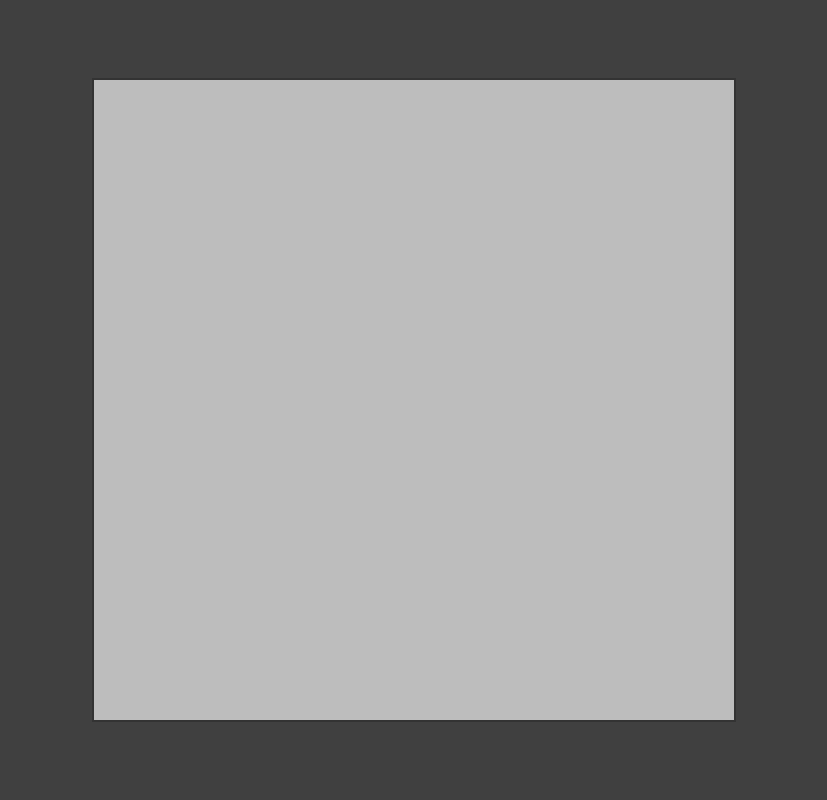
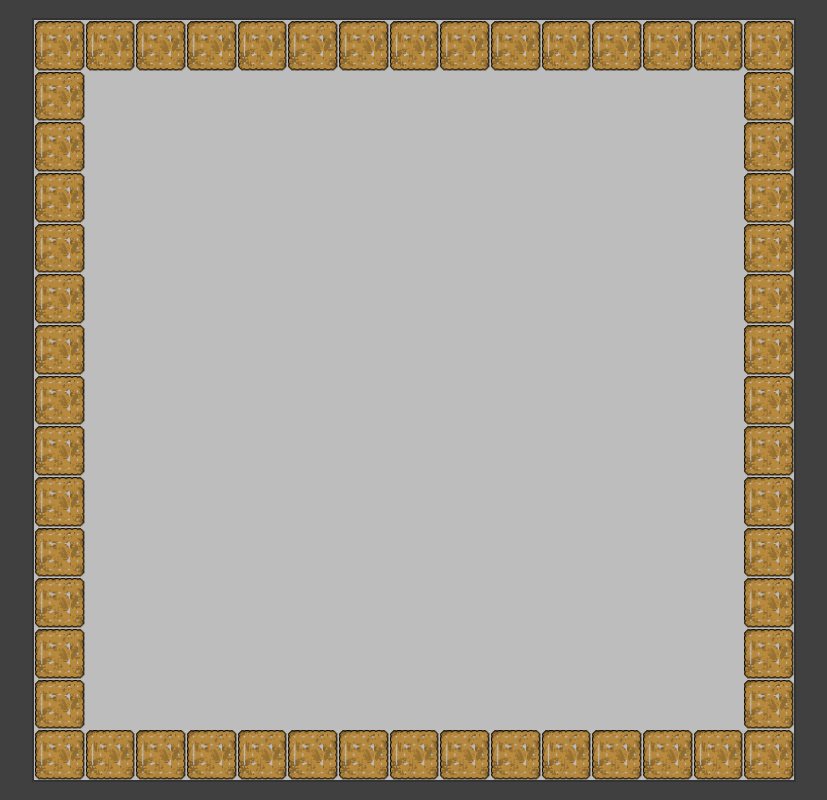
Before and after one commit to Sampo71/Kodarit2025Kevat, a plain HTML site: page public/index.html in a window 1280 px wide. Both pictures are taken after a click on the button "Next level". Shown: the whole page, without its empty margins (226-1053 px from the left). Drawn offline with Linux system fonts and the light colour scheme.

Commit message:
walls made

```diff
--- a/public/script.js
+++ b/public/script.js
@@ -2,10 +2,65 @@ document.getElementById('new-game-button').addEventListener("click", sceneSwap);
 document.getElementById('game-Screen').style.display = 'none'
 
 const board_Size = 15;
+const cellSize = calculateCellSize();
 let board;
 
 function sceneSwap()
 {
     document.getElementById('intro-Screen').style.display = 'none'
     document.getElementById('game-Screen').style.display = 'block'
+    board = generateRandomBoard();
+    drawBoard(board);
 }
+
+function generateRandomBoard()
+{
+    const newBoard = Array.from({length:board_Size}, ()=> Array(board_Size).fill(' '));
+    for(let y = 0; y < board_Size; y++)
+    {
+        for(let x = 0; x < board_Size; x++)
+        {
+            if(x === 0 || y === 0 || x === board_Size - 1 || y === board_Size - 1)
+            {
+                newBoard[y][x] = 'W';
+            }
+        }
+    }
+    console.log(newBoard)
+    return newBoard
+}
+
+function drawBoard(board)
+{
+    const gameBoard = document.getElementById('game-Board');
+
+    gameBoard.style.gridTemplateColumns = `repeat(${board_Size},1fr)`;
+
+    for(let y = 0; y < board_Size; y++)
+    {
+        for(let x = 0; x < board_Size; x++)
+        {
+            const cell = document.createElement('div');
+            cell.classList.add('cell');
+            cell.style.width = cellSize + "px";
+            cell.style.height = cellSize + "px";
+            if(getCell(board, x, y) === 'W')
+            {
+                cell.classList.add('wall')
+
+            }
+            gameBoard.appendChild(cell);
+        }
+    }
+}
+
+function getCell(board, x, y){
+    return board[y][x];
+}
+
+function calculateCellSize(){
+    const screenSize = Math.min(window.innerWidth, window.innerHeight);
+    const gameBoardSize = 0.95 * screenSize;
+
+    return gameBoardSize / board_Size;
+}
--- a/public/style.css
+++ b/public/style.css
@@ -51,13 +51,25 @@ button{
     gap: 0px;
     background-size: cover;
     background-position: center;
-    width: 50vw;
-    height: 50vw;
+    width: fit-content;
+    height: fit-content;
     margin: 10px auto;
     border: 2px solid #333;
     padding: 0;
     background-color: rgba(221,221,221,0.8);
 }
-#game-screen{
 
+.cell{
+    width: 50px;
+    height: 50px;
+    display: flex;
+    align-items: center;
+    justify-content: center;
 }
+
+.wall{
+    background-image: url('images/tile.png');
+    width: 50px;
+    height: 50px;
+    background-size: cover;
+}
```
Also changed, not shown: public/index.html (+1 -2 lines).
